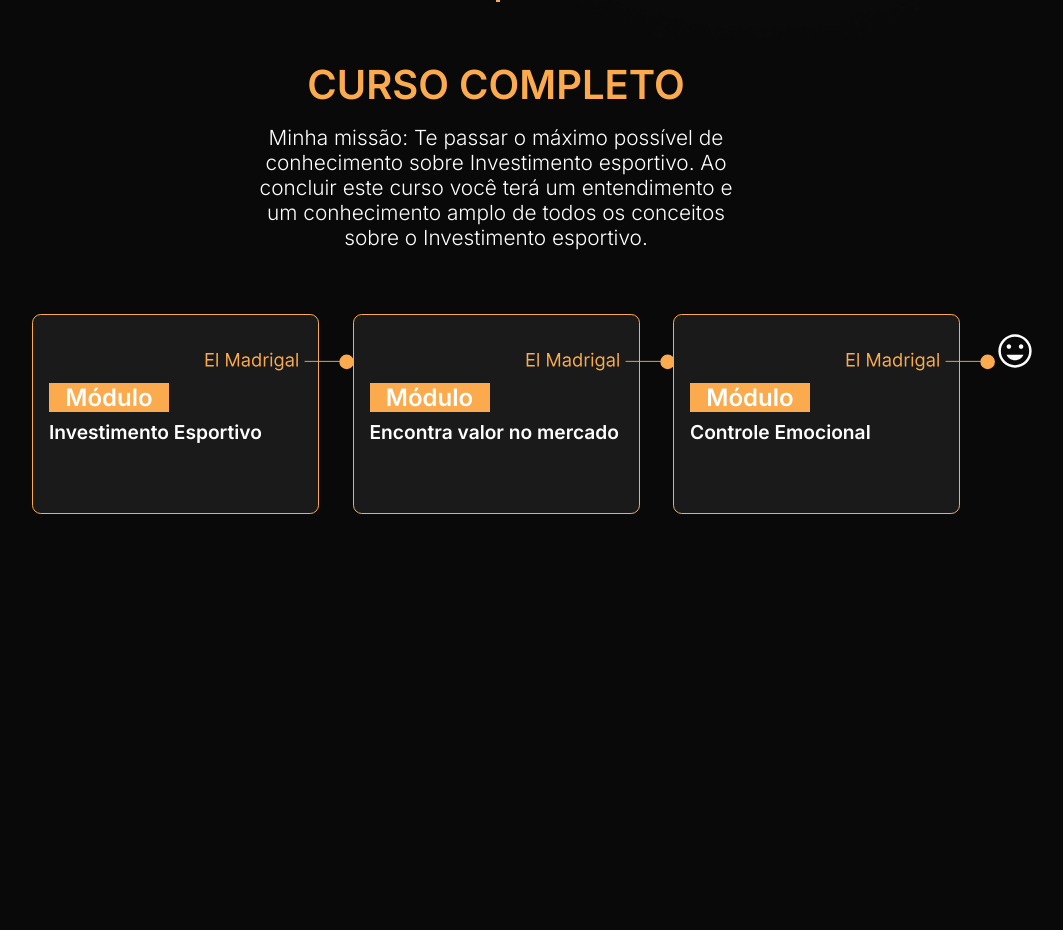
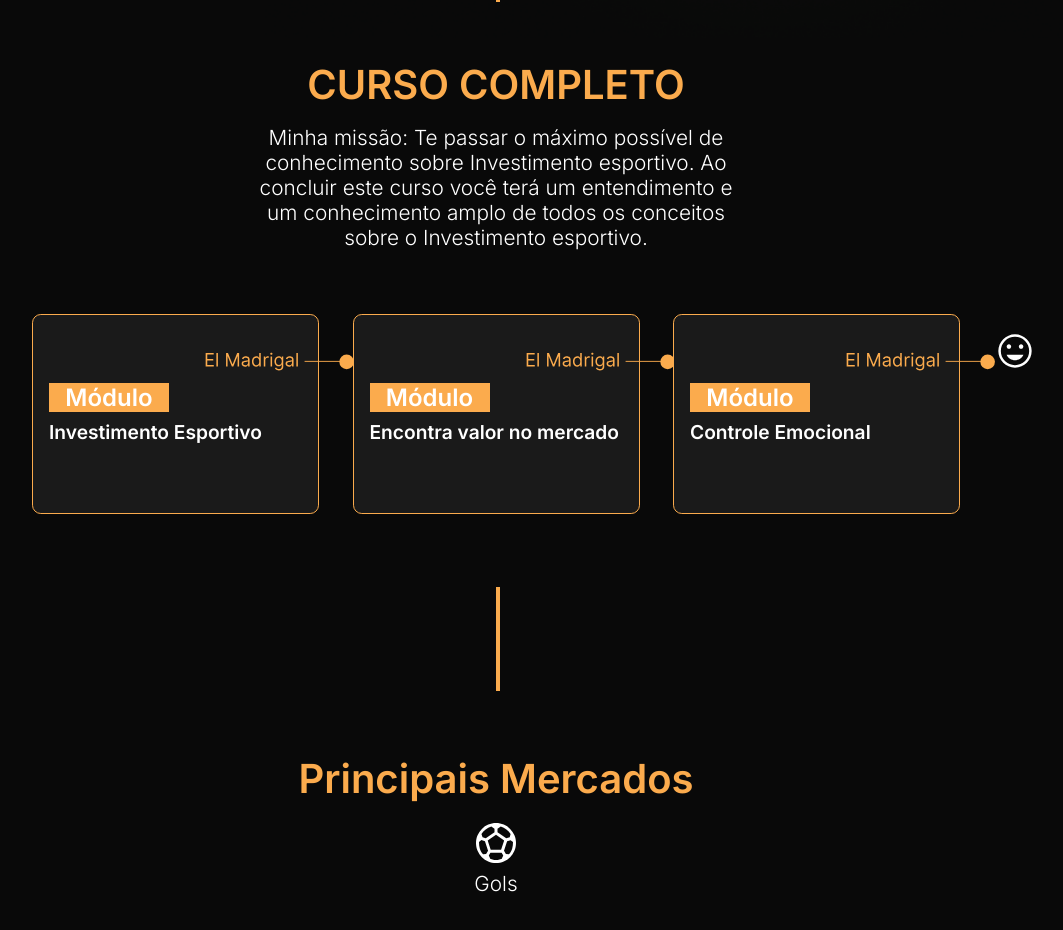
Before and after one commit to alandoscriativos/elmadrigal, a React (Create React App) app: page / in a window 1280 px wide. Shown: the part 646-1576 px from the top of the page, without its empty margins (144-1207 px from the left). Before the commit the page ends 1464 px from the top, so only its background shows below. Built offline with nearby package versions, Linux system fonts and the light colour scheme.

Commit message:
Começando Principais Mercados

```diff
--- a/src/components/Cards/index.js
+++ b/src/components/Cards/index.js
@@ -31,6 +31,7 @@ export default function Cards(){
                 <strong>Módulo</strong>
                 <h1>Controle Emocional</h1>
             </CardBox>
+            <div></div>
         </Container>
     )
 }
--- a/src/components/Cards/styled.js
+++ b/src/components/Cards/styled.js
@@ -1,12 +1,21 @@
 import styled from "styled-components";
 
-export const Container = styled.section`
+export const Container = styled.div`
     width: 100%;
     margin-top: 3rem;
     display: flex;
     justify-content: space-between;
     align-items: center;
     flex-wrap: wrap;
+
+    div:last-child{
+        border: 2px solid var(--laranja);
+        height: 104px;
+        position: absolute;
+        top: 63%;
+        left: 50%;
+        transform: translate(-50,-50);
+    }
 `
 
 export const CardBox = styled.section`
@@ -18,8 +27,13 @@ export const CardBox = styled.section`
     border: 1px solid var(--laranja);
     padding: 1rem;
     margin: 1rem;
+    transition: 0.5s;
+    cursor: pointer;
 
-  div{
+
+
+
+   div:first-child {
     display: flex;
     justify-content: space-between;
     width: 100%;
@@ -30,7 +44,7 @@ export const CardBox = styled.section`
     img:last-child{
         width: 40px;
     }
-  }
+}
 
    strong{
     margin-top: 0.5rem;
@@ -46,4 +60,23 @@ export const CardBox = styled.section`
     font-size: 1.2rem;
    }
 
+
+    &:hover{
+        box-shadow: 0 0 50px var(--laranja);
+    }
+
+
+   div:first-child {
+    display: flex;
+    justify-content: space-between;
+    width: 100%;
+
+    img:first-child{
+        width: 150px;
+    }
+    img:last-child{
+        width: 40px;
+    }
+}
+
 `
--- /dev/null
+++ b/src/components/MercadoIcons/index.js
@@ -0,0 +1,18 @@
+import { Container, Content } from "./styled"
+import iconGol from "../../assets/bola.svg"
+
+export default function MercadoIcons(){
+    return (
+        <Container>
+            <Content>
+                <h1>Principais Mercados</h1>
+                <div>
+                    <img src={iconGol}/>
+                    <div>
+                        <p>Gols</p>
+                    </div>
+                </div>
+            </Content>
+        </Container>
+    )
+}
--- /dev/null
+++ b/src/components/MercadoIcons/styled.js
@@ -0,0 +1,16 @@
+import styled from "styled-components";
+
+export const Container = styled.section`
+    width: 100%;
+    margin: 14rem auto;
+    padding: 0;
+`
+
+export const Content = styled.div`
+    width: 400px;
+
+    h1{
+        font-weight: 600;
+
+    }
+`
--- a/src/components/Section/index.js
+++ b/src/components/Section/index.js
@@ -1,5 +1,6 @@
 import Cards from '../Cards'
 import {Container} from './styled'
+import MercadoIcons from '../MercadoIcons'
 
 export  default function Section(){
     return (
@@ -15,6 +16,7 @@ export  default function Section(){
                     </p>
             </div>
             <Cards/>
+            <MercadoIcons/>
         </Container>
     )
 }
--- a/src/components/Section/styled.js
+++ b/src/components/Section/styled.js
@@ -6,7 +6,7 @@ export const Container = styled.section`
     margin: 18rem auto;
     position: relative;
 
-    div{
+    div:first-child{
         display: block;
         margin: 0 auto;
         width: 500px;
```
Lines whose indentation alone changed are shown as unchanged.
